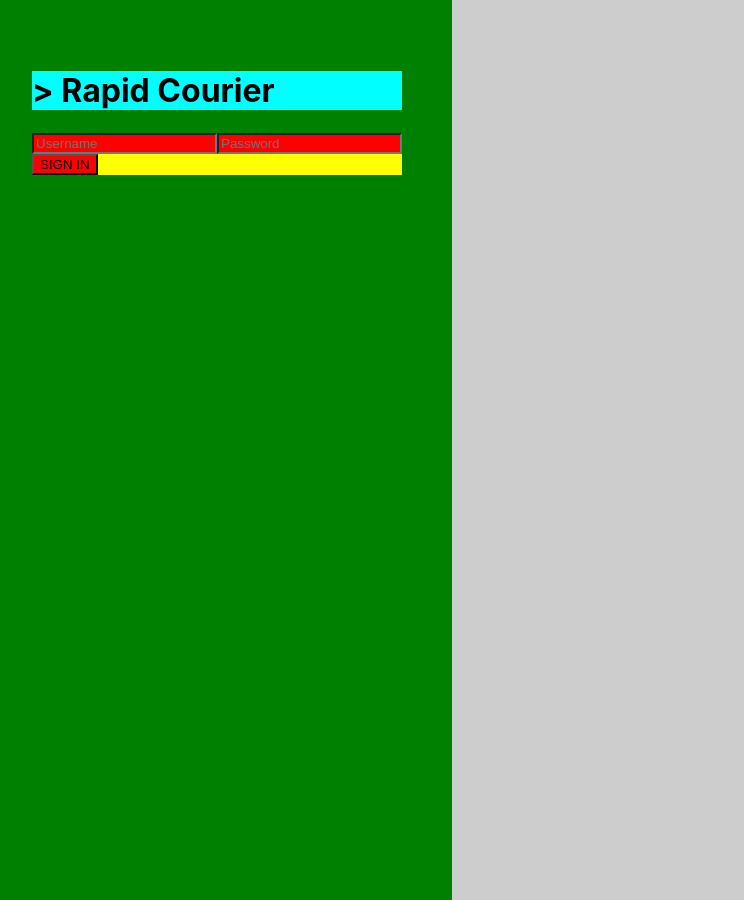
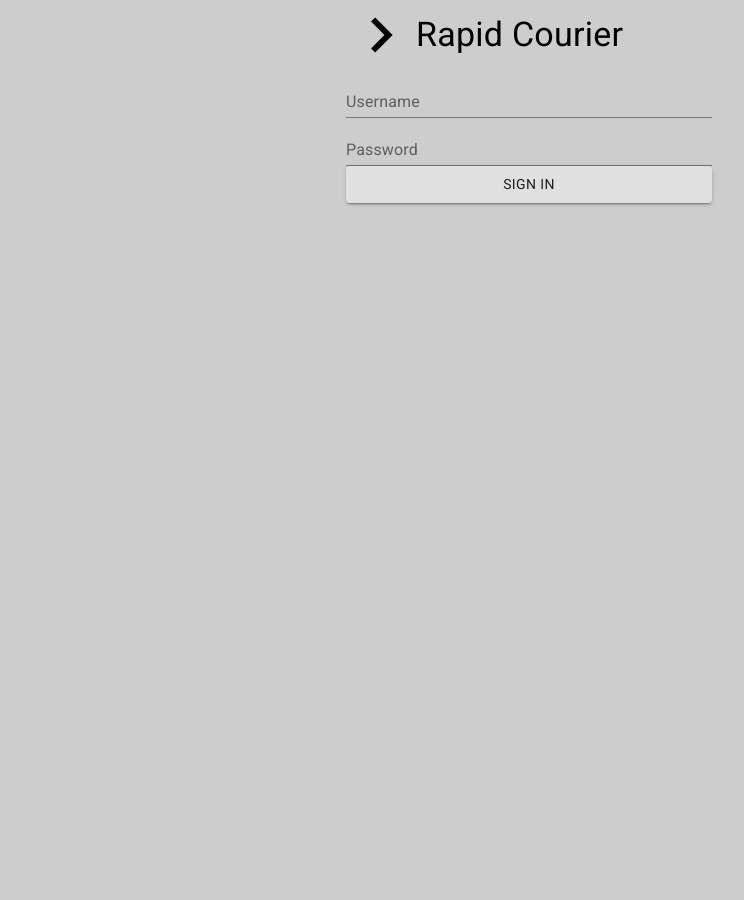
Before and after one commit to le0n/rapid-courier, a React (Create React App) app: page / in a window 1280 px wide. Shown: the whole page, without its empty margins (18-762 px from the left). After the commit the page ends 800 px from the top, so only its background shows below. Built offline with nearby package versions, Linux system fonts and the light colour scheme.

Commit message:
final build

```diff
--- a/src/App.js
+++ b/src/App.js
@@ -1,5 +1,4 @@
 import './App.css';
-import firebase from 'firebase/app';
 import 'firebase/firestore';
 import 'firebase/auth';
 import React from 'react';
@@ -8,20 +7,6 @@ import JobList from './Components/JobList';
 import {Route, Switch} from 'react-router-dom';
 
 
-const config = {
-  apiKey: "AIzaSyCXqvu1j3NQ4J303SKtBAcXZ_iFz5LhUdc",
-  authDomain: "rapid-87eab.firebaseapp.com",
-  databaseURL: "https://rapid-87eab.firebaseio.com",
-  projectId: "rapid-87eab",
-  storageBucket: "rapid-87eab.appspot.com",
-  messagingSenderId: "724929581922",
-  appId: "1:724929581922:web:5fa2ed8c80b8e52498d23b",
-  measurementId: "G-SN0R0SLVTZ"
-}
-
-if (!firebase.apps.length) {
-  firebase.initializeApp(config);
-}
 
 const App = () => {
   return (
--- a/src/Components/JobList.js
+++ b/src/Components/JobList.js
@@ -1,19 +1,27 @@
-import React, {Component, useState, useEffect} from "react";
+import React, {useState, useEffect} from "react";
 import '../index.css';
 import firebase from 'firebase/app';
+import 'fontsource-roboto';
+import Button from '@material-ui/core/Button';
+import Card from '@material-ui/core/Card';
+import Typography from '@material-ui/core/Typography';
+import CardActions from '@material-ui/core/CardActions';
+import CardContent from '@material-ui/core/CardContent';
+import Divider from '@material-ui/core/Divider';
+import AppBar from '@material-ui/core/AppBar';
+import Container from '@material-ui/core/Container';
+import ArrowUpwardIcon from '@material-ui/icons/ArrowUpward';
+import Box from '@material-ui/core/Box';
+import ArrowDownwardIcon from '@material-ui/icons/ArrowDownward';
+import AttachMoneyIcon from '@material-ui/icons/AttachMoney';
+import ChevronRightIcon from '@material-ui/icons/ChevronRight';
 
-
-
-const fetchData = async () => {
-    var collectionRef = firebase.firestore().collection('jobs');
-    const  querySnapshot = await collectionRef.get();
-    return querySnapshot.docs.map(doc => [doc.id, doc.data()]); //returns a promise
-}
 
 
 const JobList = () => {
     const [jobArray, setJobArray] = useState([]); //stores the array of jobs
     const [jobNumber, setJobNumber] =useState(100); //stores the number of
+
 
     const acceptJob = (event) => {
         var jobId = event.currentTarget.value;
@@ -26,28 +34,77 @@ const JobList = () => {
         });
     }
 
-    const executeFetchData = async () => {
-        let data = await fetchData();
-        setJobArray(data); //sets jobArray to the fetched array
+    const fetchData = async () => {
+        var collectionRef = firebase.firestore().collection('jobs');
+        const  querySnapshot = await collectionRef.get();
+        return querySnapshot.docs.map(doc => [doc.id, doc.data()]); //returns a promise
     }
 
 
+
     useEffect(() => {
+        const executeFetchData = async () => {
+        let data = await fetchData();
+        setJobArray(data); //sets jobArray to the fetched array
+        }
         executeFetchData();
     }, [jobNumber]); //useEffect only triggers if jobNumber changes
+
     return (
-        <ul className='job-list'>
-            {jobArray.map(job => (<li className='list-items' key={job[0]}>
-                <div>
-                    <h3>Job</h3>
-                    <p>Pickup from {job[1].pickUp}</p>
-                    <p>Drop-off at {job[1].dropOff}</p>
-                    <p>Pays ${job[1].pay}</p>
-                    <button key={job[0]} value={job[0]} onClick={(
-                        event => acceptJob(event))}>Accept</button>
+        <Container>
+            <AppBar position='static' style={{ background: '#e0e0e0'}}>
+                <div style={{
+                    display: 'inline-flex',
+                    alignItems: 'center',
+                    flexWrap: 'wrap',
+                    color: 'black'
+                }}>
+                    <ChevronRightIcon style={{fontSize:100}} display='inline'/>
+                    <Typography variant='h2' component='h2' display='inline'>
+                         Rapid Courier
+                    </Typography>
                 </div>
-                </li>))}
-        </ul>
+            </AppBar>
+            <ul className='job-list'>
+                {jobArray.map(job => (<li className='list-items' key={job[0]}>
+                    <Card className='job-card'>
+                        <CardContent>
+                            <Box component='div' display='block'>
+                                <Typography variant='h5' component='h2'>
+                                    Job
+                                </Typography>
+                                <Box component='div' display='flex'>
+                                    <ArrowUpwardIcon/>
+                                    <Typography variant='body1' component='p'>
+                                        Pickup from {job[1].pickUp}
+                                    </Typography>
+                                </Box>
+                                <Box component='div' display='flex'>
+                                    <ArrowDownwardIcon/>
+                                    <Typography variant='body1' component='p'>
+                                        Drop-off at {job[1].dropOff}
+                                    </Typography>
+                                </Box>
+                                <Box component='div' display='flex'>
+                                    <AttachMoneyIcon/>
+                                    <Typography variant='body1' component='p'>
+                                       Pays ${job[1].pay}
+                                    </Typography>
+                                </Box>
+                            </Box>
+                        </CardContent>
+                        <Divider/>
+                        <CardActions>
+                            <Button
+                                key={job[0]}
+                                value={job[0]}
+                                onClick={(event => acceptJob(event))}>
+                                    Accept</Button>
+                        </CardActions>
+                    </Card>
+                    </li>))}
+            </ul>
+        </Container>
     )
 }
 
--- a/src/Components/SignIn.js
+++ b/src/Components/SignIn.js
@@ -2,6 +2,13 @@ import React, {useState} from "react";
 import '../index.css';
 import firebase from 'firebase/app';
 import faker from 'faker';
+import 'fontsource-roboto';
+import Container from '@material-ui/core/Container';
+import Button from '@material-ui/core/Button';
+import TextField from '@material-ui/core/TextField';
+import ChevronRightIcon from '@material-ui/icons/ChevronRight';
+import Box from '@material-ui/core/Box';
+import Typography from '@material-ui/core/Typography';
 
 const config = {
     apiKey: "AIzaSyCXqvu1j3NQ4J303SKtBAcXZ_iFz5LhUdc",
@@ -39,53 +46,57 @@ const SignIn = () => {
     const onChangeHandler = (event) => {
         const {name, value} = event.currentTarget;
 
-        if (name==='userEmail') {
+        if (name==='user-email') {
             setEmail(value);
-        } else if (name === 'userPassword') {
+        } else if (name === 'user-password') {
             setPassword(value);
         }
     }
 
-    //bulk writes to firestore and populates 100 documents with fake data generated by faker.js
-    //run only once
-    const fakeData = (event) => {
-        event.preventDefault();
-        var batch = firebase.firestore().batch();
-        for (var count = 0; count <= 100; count++) {
-            let money = (Math.random() * 1000).toFixed(1)+'0';
-            var newEntry = firebase.firestore().collection('jobs').doc(count.toString());
-            batch.set(newEntry, {'pickUp':faker.address.streetAddress()+' '+faker.address.city()+' '+
-            faker.address.stateAbbr()+' '+faker.address.zipCodeByState('Queensland'), 'dropOff':faker.address.streetAddress()+' '+faker.address.city()+' '+
-            faker.address.stateAbbr()+' '+faker.address.zipCodeByState('Queensland'), 'pay':money});
-        }
-        batch.commit().then(alert('success'));
-    }
-
     return (
         //logic for incorrect log in details not implemented
-        <div className='signInbox'>
-            <h1 className='title'>{'>'} Rapid Courier</h1>
-            <div className='sign-in-border'>
-                <form className='signInForm'>
-                    <input type='email' className='input'
-                    name='userEmail' value={email} placeholder='Username'
-                    id='userEmail'
-                    onChange={(event) => onChangeHandler(event)} />
+        <Container maxWidth='sm'>
+            <Box component='div' style={{
+                display: 'flex',
+                alignItems: 'center',
+                flexWrap: 'wrap',
+                color: 'black',
+                margin:'auto'
+            }}>
+                <ChevronRightIcon style={{fontSize:70}} display='inline'/>
+                <Typography variant='h4' component='h4' display='inline'>
+                        Rapid Courier
+                </Typography>
+            </Box>
+            <form className='signin-form'>
+                <TextField
+                    fullWidth='true'
+                    id='user-email'
+                    name='user-email'
+                    label='Username'
+                    type='email'
+                    value={email}
+                    onChange={(event) => onChangeHandler(event)}/>
 
-                    <input type='password' className='input'
-                    name='userPassword' value={password} placeholder='Password'
-                    id='userPassword'
-                    onChange={(event) => onChangeHandler(event)} />
+                <TextField
+                    fullWidth='true'
+                    id='user-password'
+                    name='user-password'
+                    label='Password'
+                    type='password'
+                    value={password}
+                    onChange={(event) => onChangeHandler(event)}/>
 
-                    <div className='sign-in-button-container'>
-                        <button className='sign-in-button'
-                        onClick={(event) => {signInHandler(event, email, password)}}>
-                            SIGN IN</button>
-                    </div>
-                </form>
-            </div>
-        </div>
+                <div className='sign-in-button-container'>
+                    <Button
+                    className='sign-in-button'
+                    variant='contained'
+                    fullWidth='true'
+                    onClick={(event) => {signInHandler(event, email, password)}}>
+                            SIGN IN</Button>
+                </div>
+            </form>
+        </Container>
     );
 };
-//<button onClick={(event) => {fakeData(event)}}>populate jobs</button>
 export default SignIn;
--- a/src/index.css
+++ b/src/index.css
@@ -2,9 +2,7 @@ body {
   margin: 0;
   background: #cdcdcd;
   display: block;
-  font-family: -apple-system, BlinkMacSystemFont, 'Segoe UI', 'Roboto', 'Oxygen',
-    'Ubuntu', 'Cantarell', 'Fira Sans', 'Droid Sans', 'Helvetica Neue',
-    sans-serif;
+  font-family: 'Roboto';
   -webkit-font-smoothing: antialiased;
   -moz-osx-font-smoothing: grayscale;
 }
@@ -18,8 +16,11 @@ button {
   display: block;
 }
 
-.signInbox {
-  background: green;
+li {
+  margin: 10px 0;
+}
+
+.signin-box {
   display: table;
   vertical-align: middle;
   justify-content: center;
@@ -29,33 +30,32 @@ button {
   justify-content: center;
 }
 
-.title {
-  background-color: aqua;
-
-}
-.signInForm {
+.signin-form {
   display: table;
   vertical-align: middle;
   text-align: center;
 
 }
 
-.signInForm * {
-  background: red;
+.signin-form * {
   justify-content: center;
 }
 
 .sign-in-button-container {
-  background: yellow;
   text-align: center;
 }
 
+
 .job-list {
   list-style-type: none;
-  background: yellow;
+  background: cdcdcd;
 }
 
 .job-item-container {
   background: green;
   padding: 10;
 }
+
+.job-card {
+  background-color: red;
+}
```
Also changed, not shown: package.json (+5 -2 lines), src/Components/populateData.js (added, +16 -0 lines), 2 other files (tests, documents, lock files or other folders).
